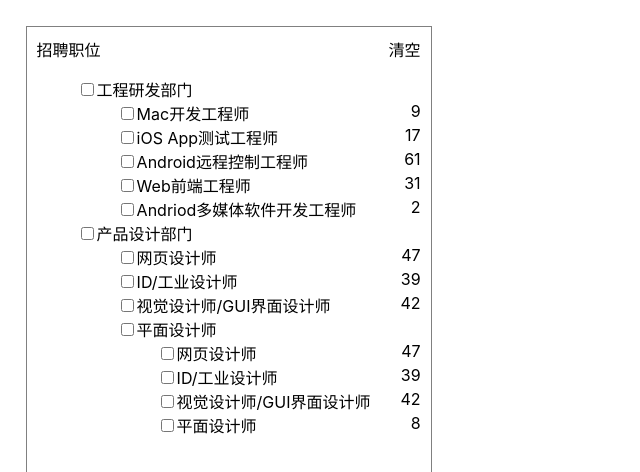
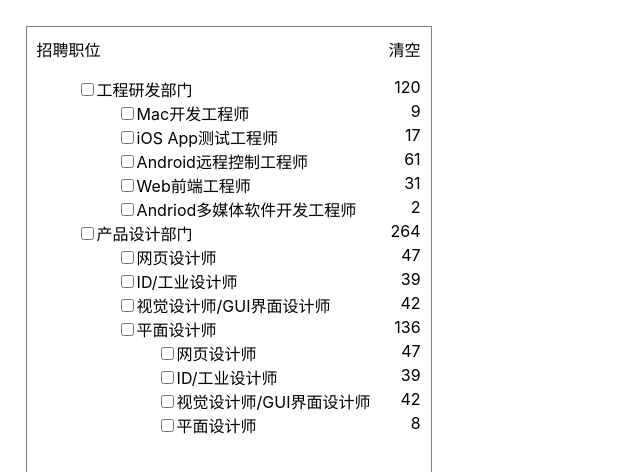
Before and after one commit to dylan-shao/react-nested-menu-demo, a React (Create React App) app: page / in a window 1280 px wide. Shown: the top 472 px of the page, without its empty margins (0-640 px from the left). Built offline with nearby package versions, Linux system fonts and the light colour scheme.

Commit message:
get total amount of position by recursive call children, support multiple level nested data

```diff
--- a/src/components/SideMenu/NestedMenu/index.js
+++ b/src/components/SideMenu/NestedMenu/index.js
@@ -3,6 +3,22 @@ import MenuItem from './MenuItem';
 import './style.css';
 
 class NestedMenu extends Component {
+
+
+  // TODO this should be refactored into selectors
+  // recursive call to calculate the amount
+  getAmount = (amount, positions) => {
+    // if we have amount, return, otherwise it's a parent li which has children positions
+    if (amount !== undefined) {
+      return amount;
+    }
+    return positions.reduce((acc, { amount, positions }) => {
+      acc += this.getAmount(amount, positions);
+      return acc;
+    }, 0);
+  };
+
+
   render() {
     const { data } = this.props;
 
@@ -12,14 +28,22 @@ class NestedMenu extends Component {
 
     return (
       <ul className="NestedMenu">
-        {data.map(({ name, amount, positions, id }) => (
-          <li className="NestedMenu-content" key={id}>
-            <MenuItem name={name} amount={amount} />
-            <div className="NestedMenu-sub">
-              <NestedMenu data={positions} />
-            </div>
-          </li>
-        ))}
+        {data.map(({ name, amount, positions, id }) => {
+          amount = this.getAmount(amount, positions);
+
+          return (
+            <li className="NestedMenu-content" key={id}>
+              <MenuItem
+                name={name}
+                amount={amount}
+                hasChild={!!positions}
+            />
+              <div className="NestedMenu-sub">
+                {positions && <NestedMenu data={positions}/>}
+              </div>
+            </li>
+          );
+        })}
       </ul>
     );
   }
```
